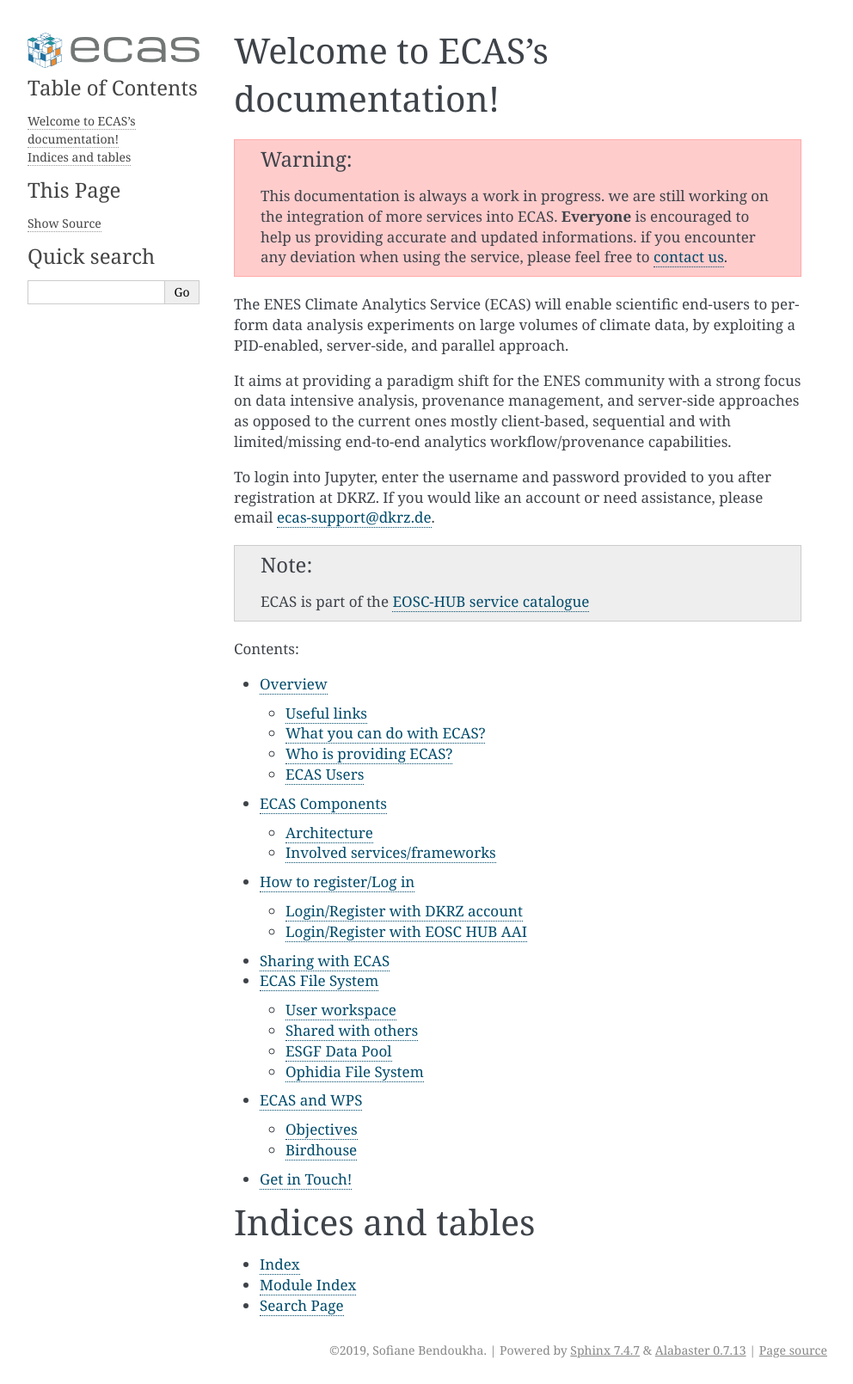
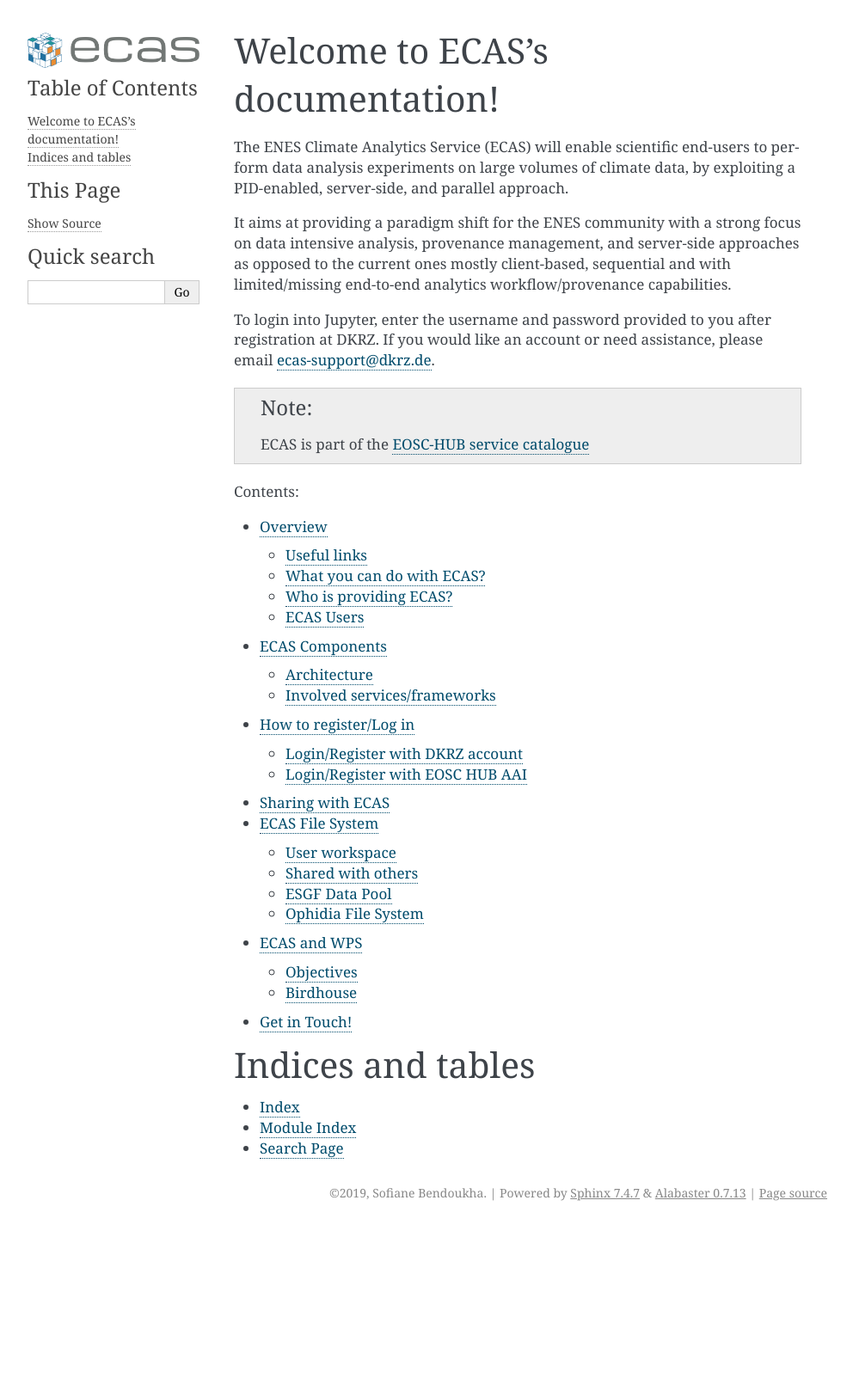
Before and after one commit to statiksof/ee-docs, a Sphinx documentation site: the page built from source/index.rst, in a window 1280 px wide. Shown: the whole page at 86% size, without its empty margins (148-1140 px from the left). Built offline with Sphinx 7.4.7, drawn with Linux system fonts in a browser that asks for light colours; after the commit the page ends 1427 px from its top, so only the background shows below that.

Commit message:
Update index.rst

```diff
--- a/source/index.rst
+++ b/source/index.rst
@@ -7,10 +7,6 @@
 
 Welcome to ECAS's documentation!
 ================================
-
-.. warning:: This documentation is always a work in progress. we are still working on the integration of more services into ECAS.
-            **Everyone** is encouraged to help us providing accurate and updated informations.
-            if you encounter any deviation when using the service, please feel free to `contact us <contact.html>`_.
 
 The ENES Climate Analytics Service (ECAS) will enable scientific end-users to perform data analysis experiments on large volumes of climate data, by exploiting a PID-enabled, server-side, and parallel approach.
 
```
